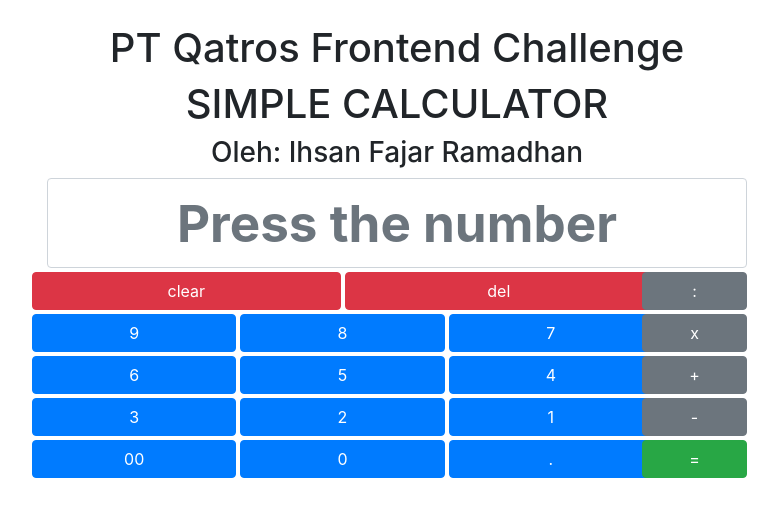
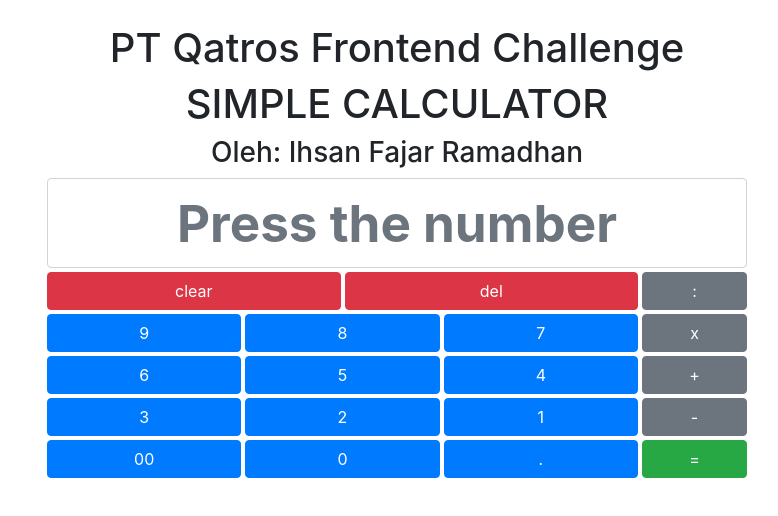
Before and after one commit to castrix/qatros, a React (Create React App) app: page / in a window 1280 px wide. Shown: the top 516 px of the page, without its empty margins (243-1021 px from the left). Built offline with nearby package versions, Linux system fonts and the light colour scheme.

Commit message:
fix style

```diff
--- a/src/App.js
+++ b/src/App.js
@@ -78,7 +78,7 @@
             <input ref={this.inRef} onClick={(e)=>this.handleCopy(e)} onKeyDown={(e)=>e.preventDefault()} onChange={()=>this.setState({...this.state, copied:!this.state.copied})} type="text" className="form-control text-center" style={{fontWeight:"bold", fontSize:"4vw"}} placeholder="Press the number" aria-label="Press the number" />
           </div>
           <div className="row">
-            <div className="col p-0">
+            <div className="col m-0">
             <div className="row">
             <div className="col text-center mr-1 mt-1 btn btn-danger" onClick={()=>this.handleOperators("clear")}>clear</div>
             <div className="col text-center mr-1 mt-1 btn btn-danger" onClick={()=>this.handleOperators("del")}>del</div>
```
Also changed, not shown: 1 other file (tests, documents, lock files or other folders).
